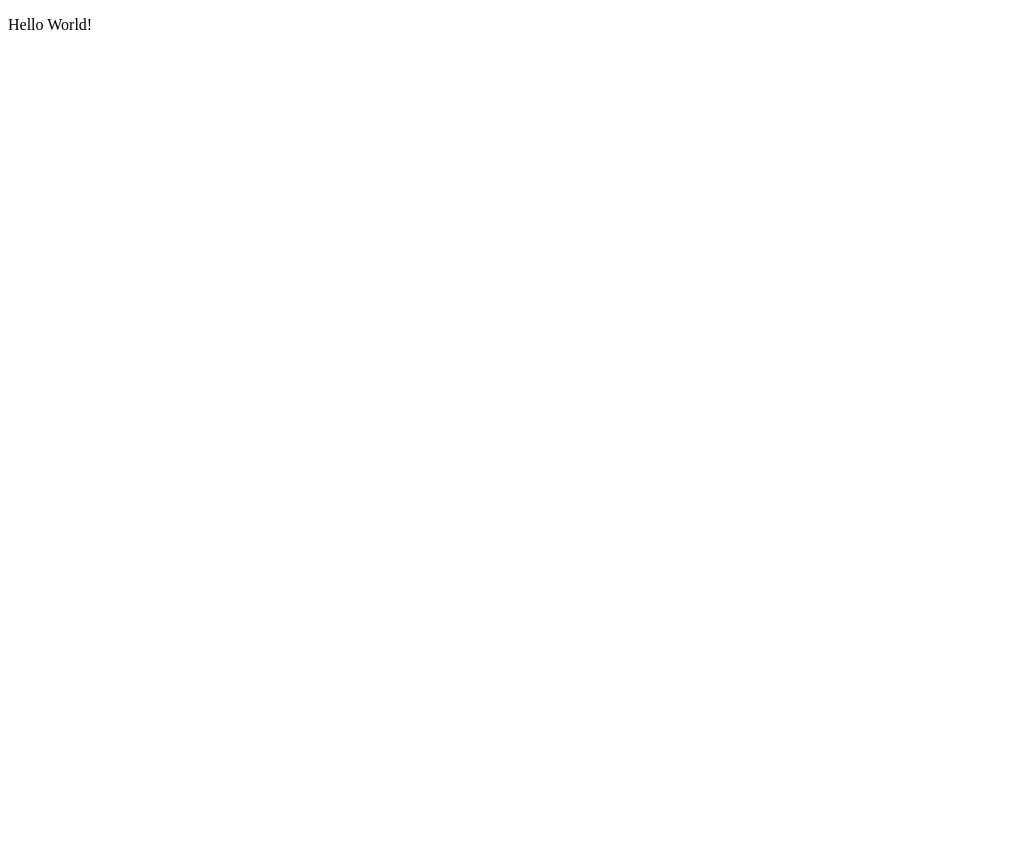
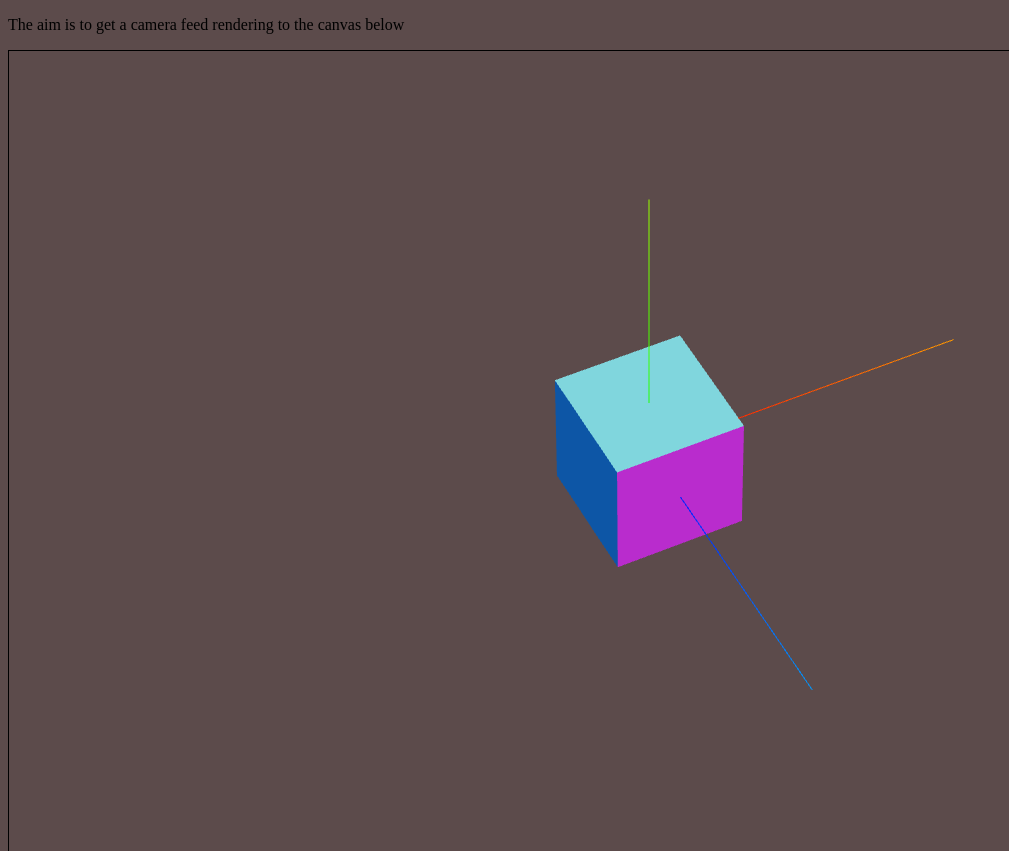
Before and after one commit to HyperionXII/JavaScriptAR, a plain HTML site: page index.html in a window 1280 px wide. Shown: the top 851 px of the page, without its empty margins (0-1009 px from the left). Before the commit the page ends 800 px from the top, so only its background shows below. Drawn offline with nearby package versions, Linux system fonts and the light colour scheme.

Commit message:
* index updated to run threeDemo.js * threeDemo.js running and showing a basic cube

```diff
--- /dev/null
+++ b/Source/threeDemo.js
@@ -0,0 +1,196 @@
+
+// alert("Running...");
+console.log("Hello World");
+
+/// Quck Assertion function
+///
+/// @param condition
+///     Testing condition
+/// @param error
+///     The error message to be displayed
+function myAssert(condition, error = "Assert")
+{
+    var returnValue = false;
+
+    if(!condition)
+    {
+        returnValue = true;
+        console.error(error);
+        // alert(error);
+    }
+
+    return returnValue;
+}
+
+/////////////////////////////////////////
+// Canvas Setup
+/////////////////////////////////////////
+var glCanvas = document.querySelector("#glCanvas");
+myAssert(glCanvas != null, "No glCanvas found");
+
+var glContext = glCanvas.getContext("webgl");
+myAssert(glContext != null, "No glContext found");
+
+glContext.clearColor(0.0, 0.0, 0.0, 1.0);
+glContext.clear(glContext.COLOR_BUFFER_BIT);
+
+
+
+/////////////////////////////////////////
+// Scene Setup
+/////////////////////////////////////////
+
+var scene,
+    camera,
+    renderer,
+    controls;
+
+scene = new THREE.Scene();
+myAssert(scene != null, "Unable to create new scene");
+
+camera = new THREE.PerspectiveCamera( 10, window.innerWidth / window.innerHeight, 1, 1000 );
+myAssert(camera != null, "Unable to create camera");
+camera.position.set(-5, 12, 10);
+camera.lookAt( scene.position );
+
+renderer = new THREE.WebGLRenderer({
+    alpha: true,
+    antialias: true,
+    canvas : glCanvas
+});
+myAssert(renderer != null, "Unable to create renderer");
+renderer.setPixelRatio( window.devicePixelRatio );
+renderer.setSize( window.innerWidth, window.innerHeight );
+
+// document.body.appendChild( renderer.domElement );
+
+
+// /////////////////////////////////////////
+// // Trackball Controller
+// /////////////////////////////////////////
+
+// controls = new THREE.TrackballControls( camera );
+// controls = new THREE.Trackball( camera );
+// myAssert(controls != null, "Unable to create controls");
+// controls.rotateSpeed = 5.0;
+// controls.zoomSpeed = 3.2;
+// controls.panSpeed = 0.8;
+// controls.noZoom = false;
+// controls.noPan = true;
+// controls.staticMoving = false;
+// controls.dynamicDampingFactor = 0.2;
+
+
+/////////////////////////////////////////
+// Lighting
+/////////////////////////////////////////
+
+var iphone_color  = '#FAFAFA',
+    ambientLight  = new THREE.AmbientLight( '#EEEEEE' ),
+    hemiLight     = new THREE.HemisphereLight( iphone_color, iphone_color, 0 ),
+    light         = new THREE.PointLight( iphone_color, 1, 100 );
+
+hemiLight.position.set( 0, 50, 0 );
+light.position.set( 0, 20, 10 );
+
+scene.add( ambientLight );
+scene.add( hemiLight );
+scene.add( light );
+
+
+/////////////////////////////////////////
+// Utilities
+/////////////////////////////////////////
+
+var axisHelper = new THREE.AxisHelper( 1.25 );
+scene.add( axisHelper );
+
+
+/////////////////////////////////////////
+// Render Loop
+/////////////////////////////////////////
+
+function renderPhone() {
+  renderer.render( scene, camera );
+}
+
+// Render the scene when the controls have changed.
+// If you don’t have other animations or changes in your scene,
+// you won’t be draining system resources every frame to render a scene.
+// controls.addEventListener( 'change', renderPhone );
+
+// Avoid constantly rendering the scene by only
+// updating the controls every requestAnimationFrame
+function animationLoop() {
+  window.requestAnimationFrame(animationLoop);
+  renderer.render(scene, camera);
+  // controls.update();
+}
+
+animationLoop();
+
+
+/////////////////////////////////////////
+// Window Resizing
+/////////////////////////////////////////
+
+window.addEventListener( 'resize', function () {
+  camera.aspect = window.innerWidth / window.innerHeight;
+  camera.updateProjectionMatrix();
+  renderer.setSize( window.innerWidth, window.innerHeight );
+    controls.handleResize();
+    renderPhone();
+}, false );
+
+
+/////////////////////////////////////////
+// Object Loader
+/////////////////////////////////////////
+
+var cube = new THREE.Mesh( new THREE.CubeGeometry( 0.5, 0.5, 0.5), new THREE.MeshNormalMaterial() );
+cube.position.set(0.0, 0.0, 0.0);
+
+scene.add( cube );
+
+// // var dae,
+// //     loader = new THREE.OBJLoader();
+
+// // function loadCollada( collada ) {
+// //   dae = collada.scene;
+// //   dae.position.set(0.4, 0, 0.8);
+// //   scene.add(dae);
+// //   renderPhone();
+// // }
+// // loader.options.convertUpAxis = true;
+// // loader.load( "Resources/Models/cube.dae", loadCollada);
+
+// var myOnProgress = function ( xhr )
+// {
+//     if ( xhr.lengthComputable )
+//     {
+//         var percentComplete = xhr.loaded / xhr.total * 100;
+//         console.log( Math.round(percentComplete, 2) + '% downloaded' );
+//     }
+// };
+
+// var myOnError = function ( xhr )
+// {
+//     alert("Error loading obj file");
+// };
+
+// var myOnSuccess = function ( object )
+// {
+//     cubeObj = object;
+//     cubeObj.position.set(0.4, 0, 0.8);
+//     scene.add( cubeObj );
+//     renderPhone();
+
+//     alert("loader myOnSuccess");
+// }
+
+// var cubeObj = new THREE.Models.
+//     loader = new THREE.OBJLoader();
+
+// myAssert(loader != null, "Unable to create OBJLoader");
+
+// loader.load( 'Resources/Models/cube.obj', myOnSuccess, myOnProgress, myOnError );
--- a/index.html
+++ b/index.html
@@ -1,11 +1,19 @@
 <!DOCTYPE html>
+
 <html>
 <head>
-	<title>
-		Hello World!
-	</title>
-	<body>
-		<p>Hello World!</p>
-	</body>
+	<meta charset="UTF-8">
+	<title>AR Test</title>
 </head>
+<body>
+	<link rel="stylesheet" href="CSS/main.css">
+
+	<p>The aim is to get a camera feed rendering to the canvas below</p>
+	<canvas id="glCanvas" width="500" height="500" style="border:1px solid #000000;"></canvas>
+	<!-- <script type="text/javascript" src="Source/main.js"></script>  -->
+	<script type="text/javascript" src="lib/threejs/three.js"></script>
+	<script type="text/javascript" src="lib/threejs/three.min.js"></script>
+	<!-- <script type="text/javascript" src="lib/threejs/three.module.js"></script> -->
+	<script type="text/javascript" src="Source/threeDemo.js"></script>
+</body>
 </html>
```
Also changed, not shown: Source/main.js (added, +38 -0 lines).
